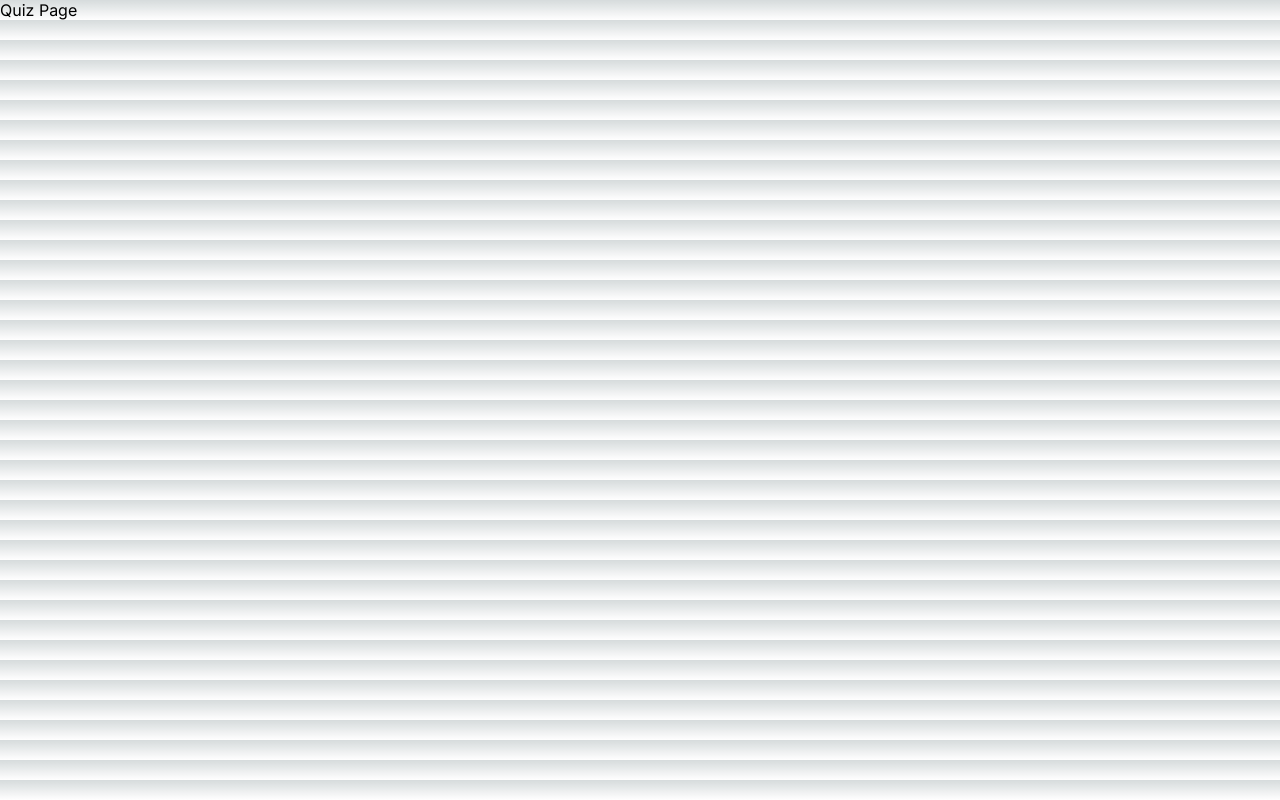
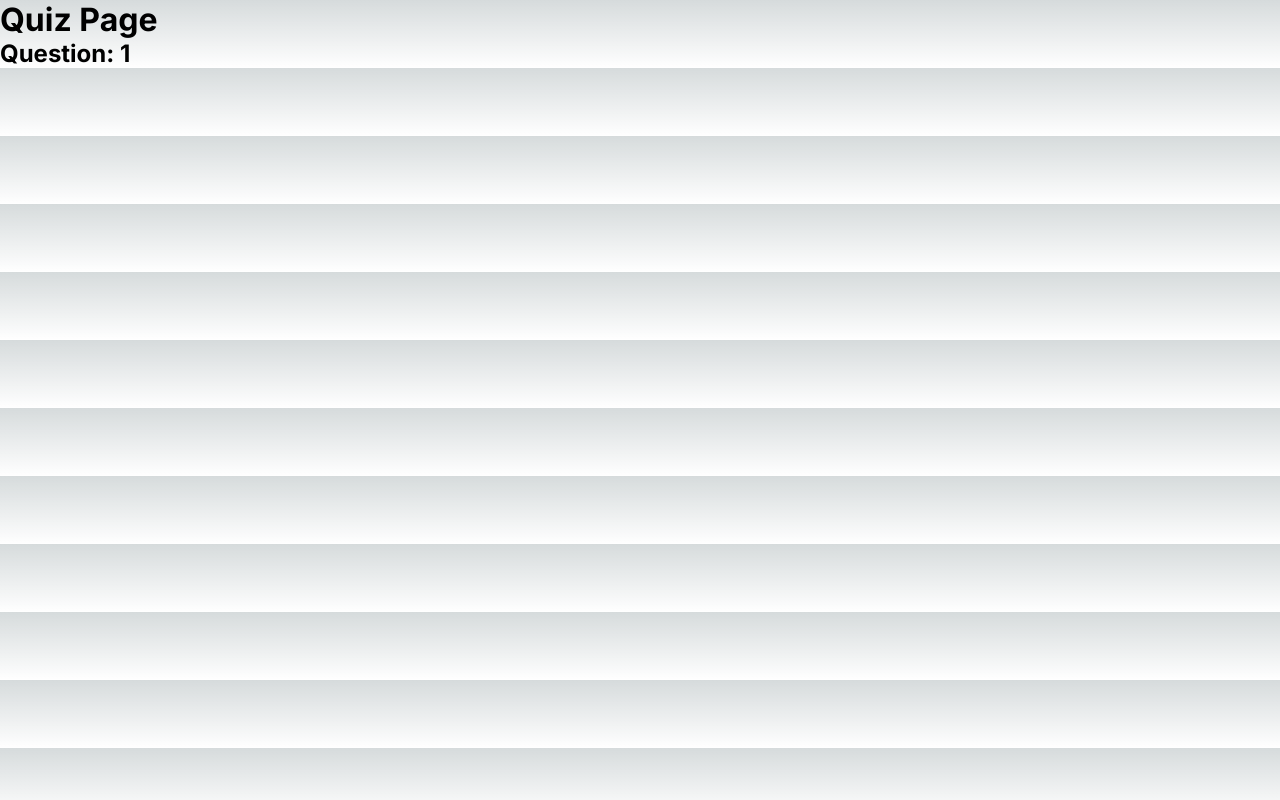
Before and after one commit to waleedd32/nextjs-quiz-app, a Next.js app: page /quiz in a window 1280 px wide. Built offline with nearby package versions, Linux system fonts and the light colour scheme.

Commit message:
Added structure to Quiz Page

```diff
--- a/app/quiz/page.tsx
+++ b/app/quiz/page.tsx
@@ -1,7 +1,16 @@
 import React from "react";
 
 function page() {
-  return <div>Quiz Page</div>;
+  return (
+    <div className="container">
+      <h1>Quiz Page</h1>
+      <div>
+        <h2>
+          Question: 1<span></span>
+        </h2>
+      </div>
+    </div>
+  );
 }
 
 export default page;
```
